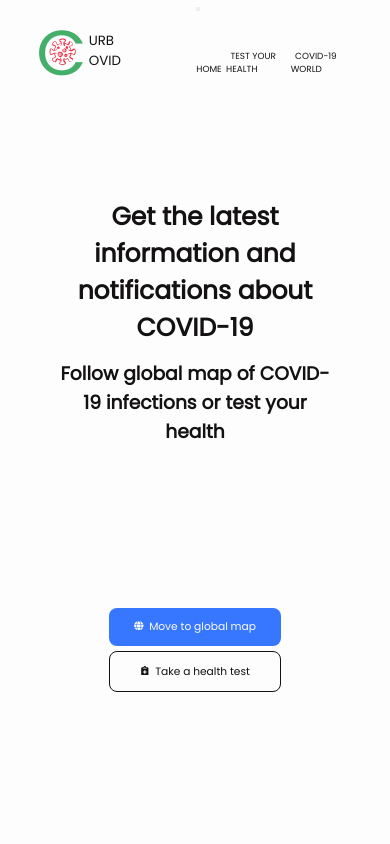
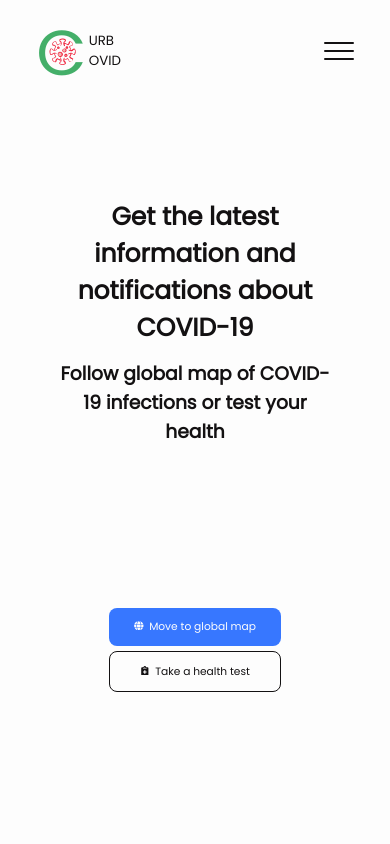
Before and after one commit to GringoXY/curb-covid, a website built with webpack: page src/index.html in a window 390 px wide. Shown: the top 844 px of the page. Built offline with nearby package versions, Linux system fonts and the light colour scheme.

Commit message:
Added style for btn & hamburger

```diff
--- a/src/scss/components/common/nav.scss
+++ b/src/scss/components/common/nav.scss
@@ -5,6 +5,50 @@
   font-weight: 500;
   width: 30%;
   height: 100%;
+
+  &__btn {
+    $margin-from-corner: calc(6vh - 1.5em);
+    outline: none;
+    border: none;
+    background: none;
+    position: fixed;
+    z-index: 2;
+    top: $margin-from-corner;
+    right: $margin-from-corner;
+    width: 3em;
+    height: 3em;
+    display: none;
+    cursor: pointer;
+  }
+
+  &__hamburger {
+    position: absolute;
+    top: 47.5%;
+    left: 12.5%;
+    width: 75%;
+    height: 5%;
+    background-color: $black;
+    border-radius: 1em;
+
+    &::before,
+    &::after {
+      content: "";
+      position: absolute;
+      left: 0;
+      width: 100%;
+      height: 100%;
+      background-color: $black;
+      border-radius: 1em;
+    }
+
+    &::before {
+      bottom: -400%;
+    }
+
+    &::after {
+      top: -400%;
+    }
+  }
 
   &__list {
     width: 100%;
--- a/src/scss/components/mobile/nav.scss
+++ b/src/scss/components/mobile/nav.scss
@@ -1,5 +1,28 @@
+@import "../../variables";
+
 @media (max-width: 1376px) {
   .c-nav {
     width: 40%;
   }
 }
+
+@media (max-width: 768px) {
+  .c-nav {
+    &__btn {
+      display: block;
+    }
+
+    &__list {
+      position: fixed;
+      top: 0;
+      right: 0;
+      width: 100vw;
+      height: 100vh;
+      font-size: 2em;
+      justify-content: space-evenly;
+      flex-direction: column;
+      background-color: darken($white, $amount: 10%);
+      transform: translateX(100%);
+    }
+  }
+}
```
